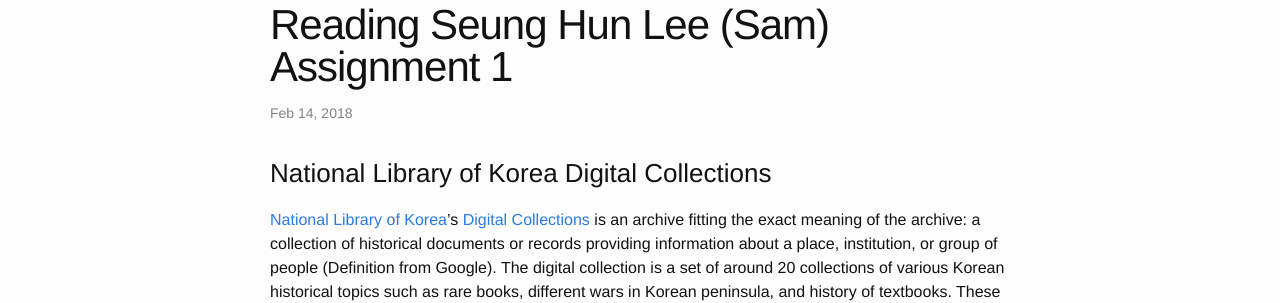
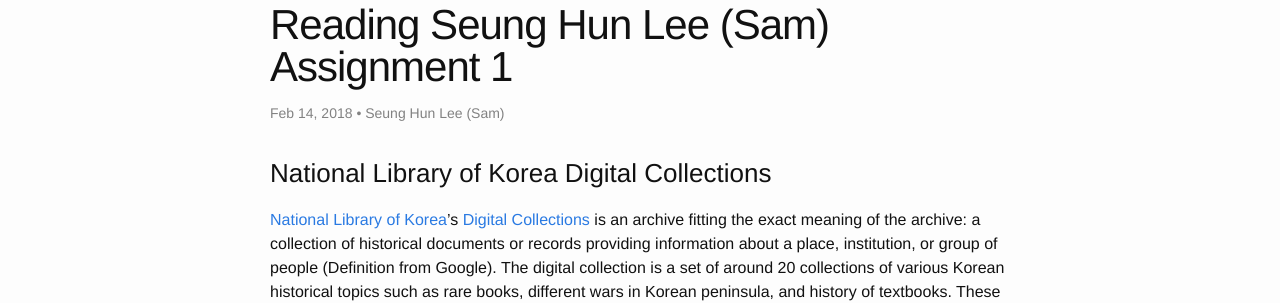
Before and after one commit to cmsS62/Spring-2018, a Jekyll site: the page built from _posts/2018-02-14-seung-hun-sam-lee-assignment-1-national-library-of-korea-digital-collections-comments-on-the-ernst-reading.md, in a window 1280 px wide. Shown: the part 228-531 px from the top of the page. Built offline with Jekyll 4.4.1, drawn with Linux system fonts in a browser that asks for light colours.

Commit message:
Update 2018-02-14-seung-hun-sam-lee-assignment-1-national-library-of-korea-digital-collections-comments-on-the-ernst-reading.md

```diff
--- a/_posts/2018-02-14-seung-hun-sam-lee-assignment-1-national-library-of-korea-digital-collections-comments-on-the-ernst-reading.md
+++ b/_posts/2018-02-14-seung-hun-sam-lee-assignment-1-national-library-of-korea-digital-collections-comments-on-the-ernst-reading.md
@@ -5,6 +5,7 @@
 title: >-
   National Library of Korea Digital Collections / Comments on the Ernst Reading
   Seung Hun Lee (Sam) Assignment 1
+author: Seung Hun Lee (Sam)
 ---
 ### National Library of Korea Digital Collections
 
```
